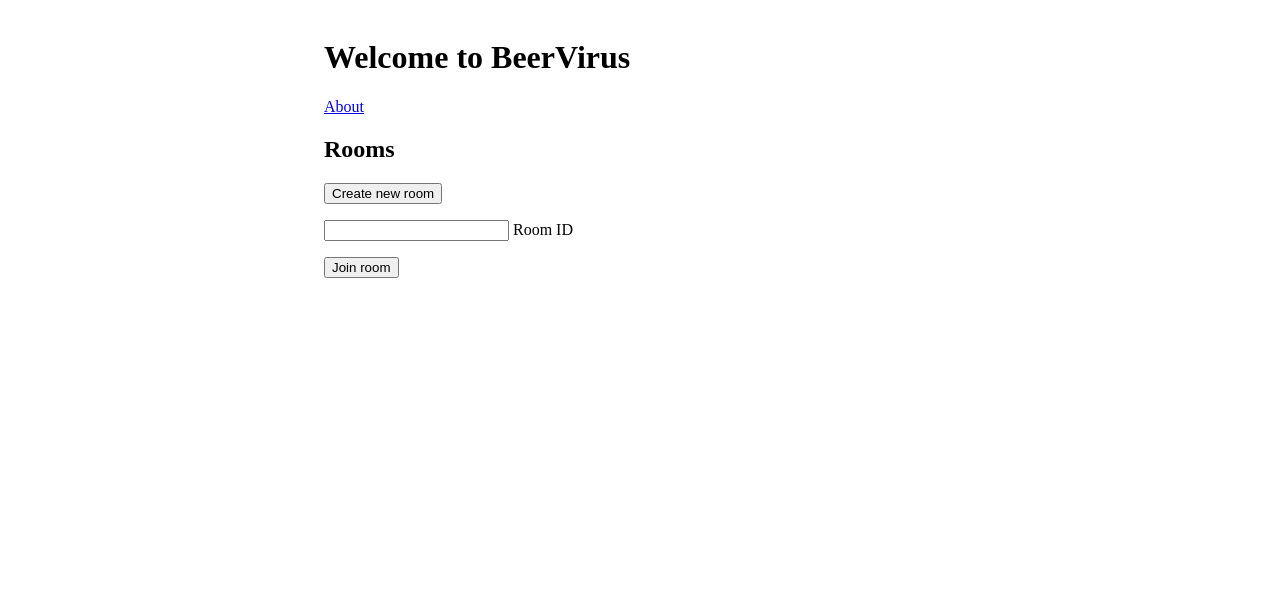
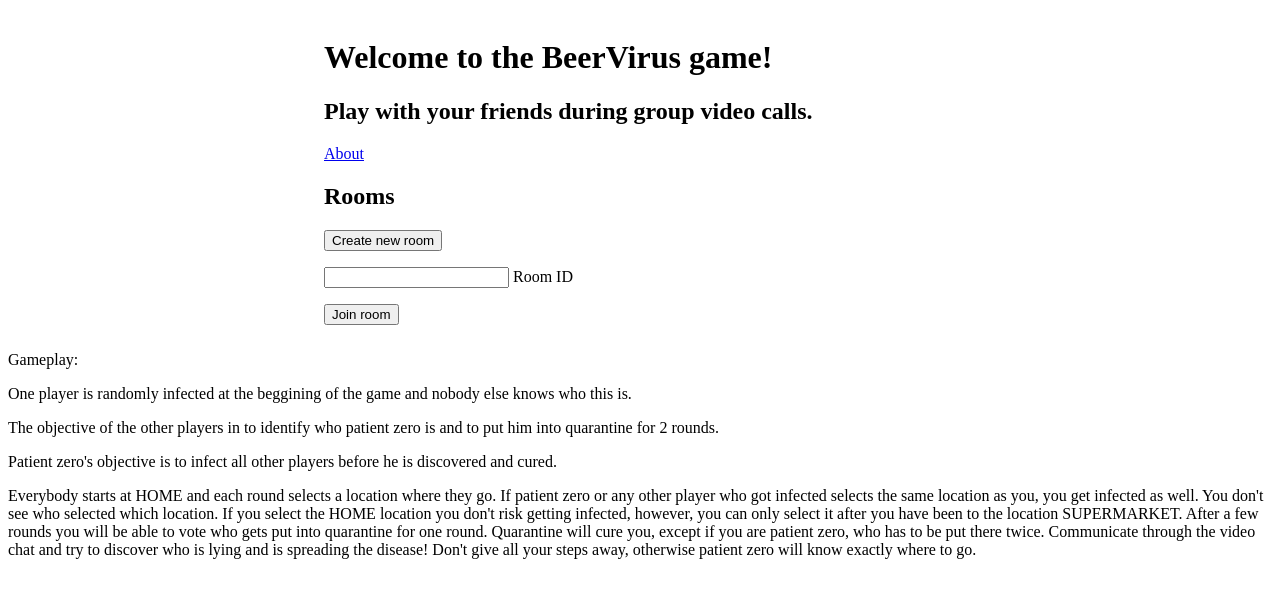
Before and after one commit to kotuliak/beer-virus, a Flask app: page / in a window 1280 px wide. Shown: the top 598 px of the page. Run offline with Flask 2, Linux system fonts and the light colour scheme.

Commit message:
game rules

```diff
--- a/beer-app/templates/home.html
+++ b/beer-app/templates/home.html
@@ -7,7 +7,8 @@
 </head>
 <body>
 <div class="center">
-<h1> Welcome to BeerVirus </h1>
+<h1>Welcome to the BeerVirus game!</h1>
+<h2>Play with your friends during group video calls.</h2>
 
 <a href="{{ url_for('about') }}">About</a>
 
@@ -23,5 +24,28 @@
 </form>
 </div>
 
+<div>
+    <p>
+        Gameplay:
+    </p>
+    <p>
+        One player is randomly infected at the beggining of the game and nobody else knows who this is.
+    </p>
+    <p>
+        The objective of the other players in to identify who patient zero is and to put him into quarantine for 2 rounds.
+    </p>
+        Patient zero's objective is to infect all other players before he is discovered and cured.
+    </p>
+    <p>
+        Everybody starts at HOME and each round selects a location where they go.
+        If patient zero or any other player who got infected selects the same location as you, you get infected as well. You don't see who selected which location.
+        If you select the HOME location you don't risk getting infected, however, you can only select it after you have been to the location SUPERMARKET.
+
+        After a few rounds you will be able to vote who gets put into quarantine for one round. Quarantine will cure you, except if you are patient zero, who has to be put there twice.
+
+        Communicate through the video chat and try to discover who is lying and is spreading the disease! Don't give all your steps away, otherwise patient zero will know exactly where to go.
+    </p>
+</div>
+
 </body>
 </html>
```
